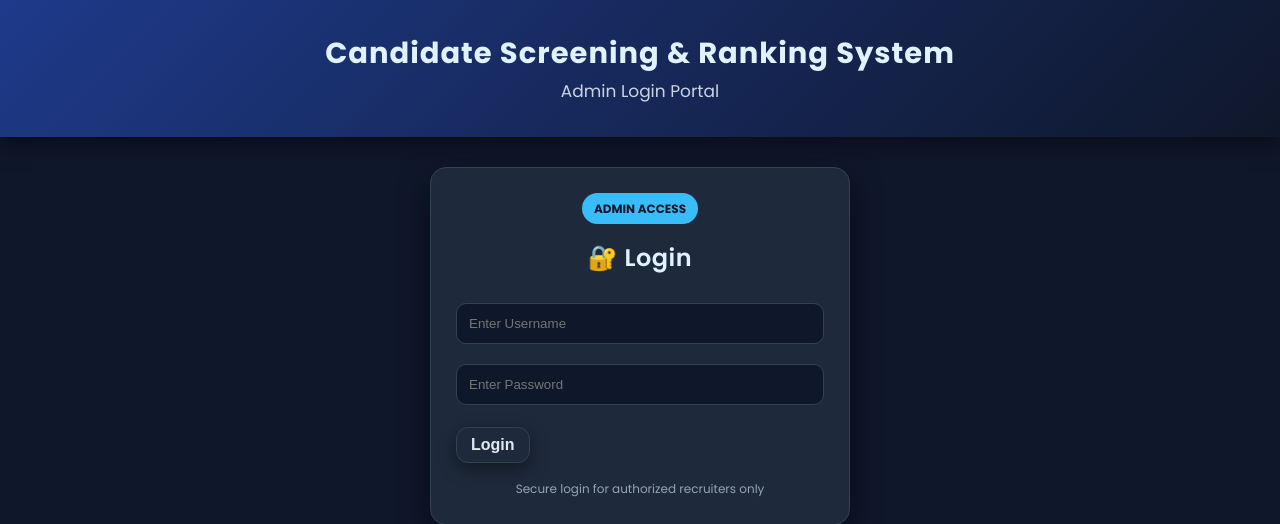
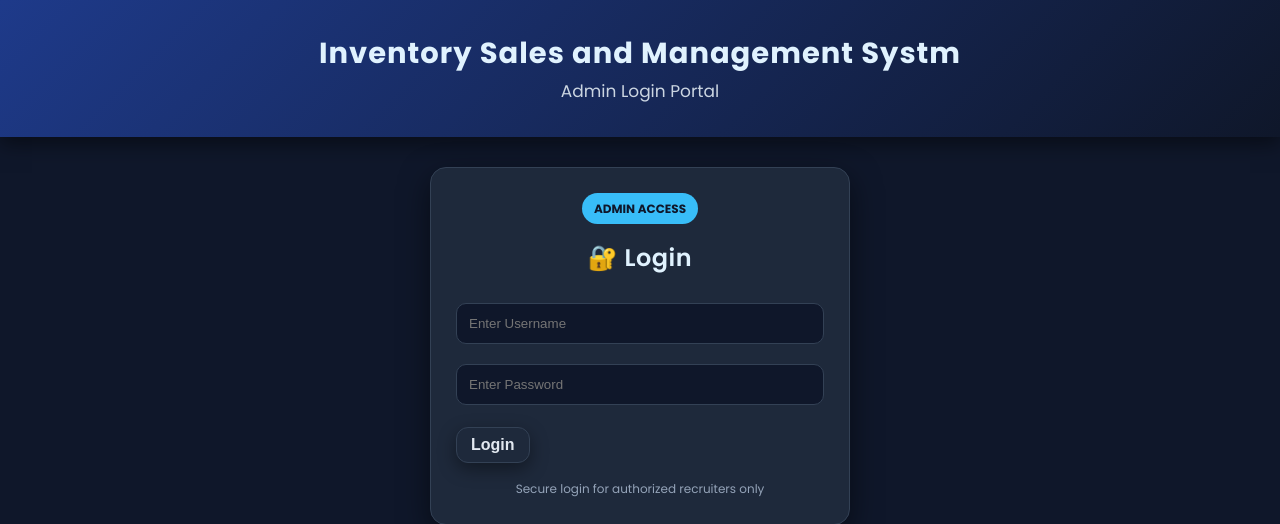
Before and after one commit to Debajit-Saha690/Inventory-Sales-Management-System, a Flask app: page /admin in a window 1280 px wide. Shown: the top 524 px of the page. Run offline with Flask 3, Linux system fonts and the light colour scheme.

Commit message:
Update admin_login.html

```diff
--- a/templates/admin_login.html
+++ b/templates/admin_login.html
@@ -15,7 +15,7 @@
 
     <!-- HEADER -->
     <div class="header">
-        <h1>Candidate Screening & Ranking System</h1>
+        <h1>Inventory Sales and Management Systm</h1>
         <p>Admin Login Portal</p>
     </div>
 
@@ -29,7 +29,6 @@
         <form method="POST">
 
             <input type="text" name="username" placeholder="Enter Username" required>
-
             <input type="password" name="password" placeholder="Enter Password" required>
 
             <button class="btn" type="submit">Login</button>
```
